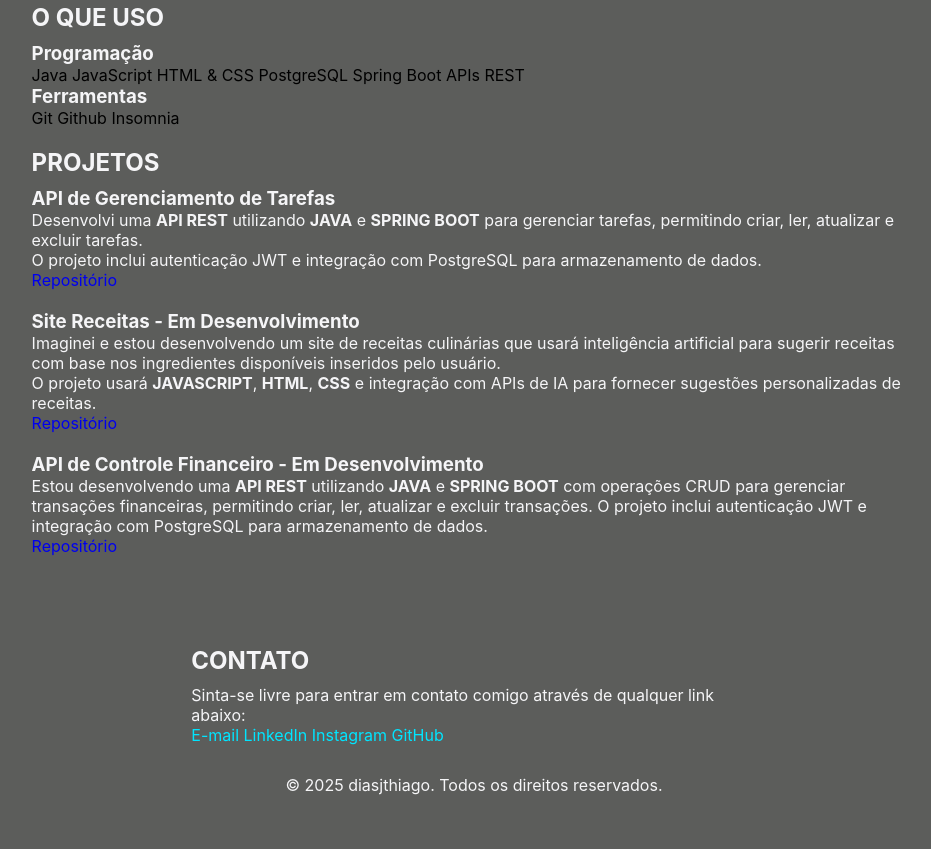
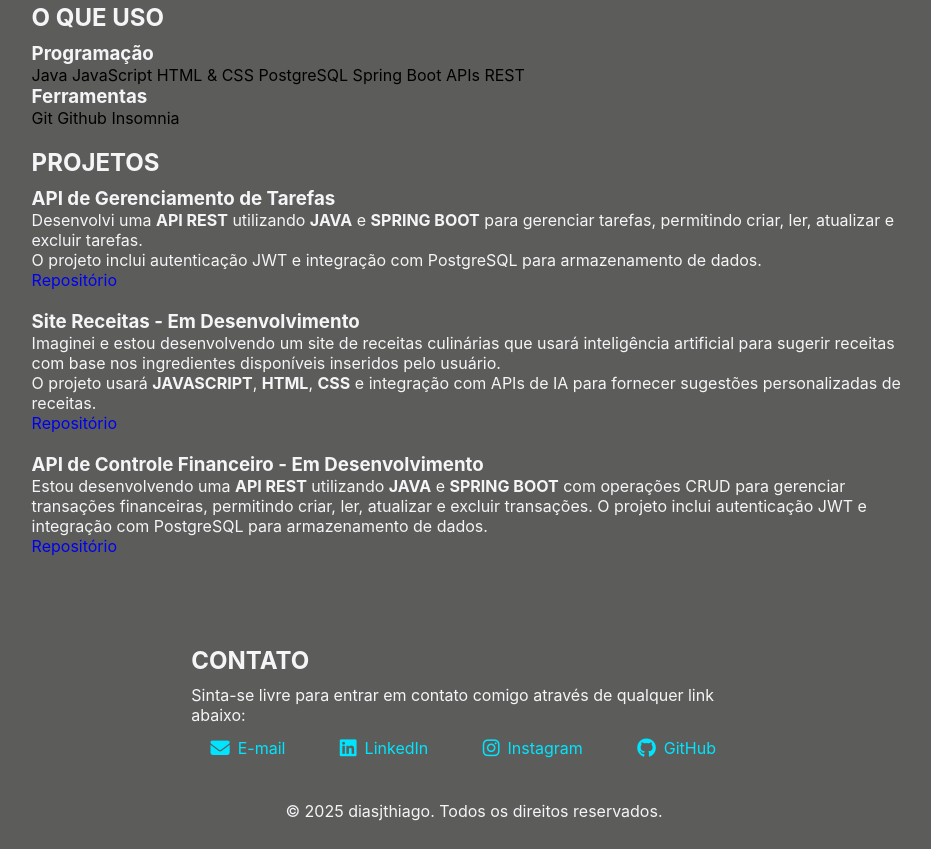
Before and after one commit to teagozz/RepositorioV2, a website with bundled scripts: page HTML/index.html in a window 1280 px wide. Shown: the part 1124-1973 px from the top of the page, without its empty margins (166-1097 px from the left). Before the commit the page ends 1947 px from the top, so only its background shows below. Built offline with nearby package versions, Linux system fonts and the light colour scheme; a script that the page names is missing.

Commit message:
Adição de biblioteca de ícones Font Awesome e atualização dos links de contato.

```diff
--- a/CSS/style.css
+++ b/CSS/style.css
@@ -3,9 +3,9 @@
 :root {
   color-scheme: light dark;
 
-  --bg-body: #5C5D5B;
-  --bg-header: #3A3B39;
-  --text-muted: #F5F5F7;
+  --bg-body: #5c5d5b;
+  --bg-header: #3a3b39;
+  --text-muted: #f5f5f7;
   --color-accent: #00e5ff;
   --color-accent-hover: #00e5ff;
   --color-accent-sb: #00e5ff;
@@ -24,10 +24,9 @@
 body {
   margin-top: 3%;
   background-color: var(--bg-body);
-  background-image: url('../IMG/bg-image.jpg');
+  background-image: url("../IMG/bg-image.jpg");
   background-size: cover;
   background-position: center;
-
 }
 
 h3,
@@ -51,7 +50,7 @@ a:visited {
   top: 10px;
   left: 20%;
   right: 20%;
-  margin: 0;
+  margin: auto;
   padding: 10px 30px 10px 10px;
   display: flex;
   align-items: center;
@@ -117,18 +116,20 @@ a:visited {
   width: 100%;
   text-align: left;
 }
+
 .hero-titulo {
   margin-bottom: 10px;
-  font-size: clamp(2.5rem,5.5vw,4.5rem);
+  font-size: clamp(2.5rem, 5.5vw, 4.5rem);
   font-weight: 800;
   line-height: 1.05;
   letter-spacing: -2px;
   text-transform: uppercase;
 }
+
 .hero-subtitulo {
   font-size: 1.5em;
   margin-bottom: 20px;
-  font-size: clamp(1.rem,3vw,2.5rem);
+  font-size: clamp(1rem, 3vw, 2.5rem);
   font-weight: 600;
   line-height: 1.2;
   color: var(--color-accent-sb);
@@ -162,16 +163,38 @@ a:visited {
   color: var(--color-accent);
   transition: color 0.3s ease;
 }
+
 .nav-link:hover,
 .dias:hover {
   color: var(--color-accent-hover);
 }
 
+.sociais-footer {
+  display: flex;
+  flex-wrap: wrap;
+  gap: 1rem;
+}
+
 .sociais {
+  display: flex;
+  align-items: center;
+  gap: 0.5rem;
+  padding: 0.8rem 1.2rem;
+  border-radius: 8px;
   text-decoration: none;
   color: var(--color-accent);
   transition: color 0.3s ease;
 }
+
+.sociais:hover {
+  transform: translateY(-2px);
+  background: #333;
+}
+
+.sociais i {
+  font-size: 1.2rem;
+}
+
 .sociais:visited {
   color: var(--color-accent);
 }
@@ -181,6 +204,7 @@ a:visited {
   text-transform: uppercase;
   transition: color 0.3s ease;
 }
+
 .strong:hover {
   color: var(--color-accent-hover);
 }
--- a/HTML/index.html
+++ b/HTML/index.html
@@ -19,6 +19,9 @@
     <script>
         const { animate } = anime;
     </script>
+
+    <!-- biblioteca para ícones -->
+    <link rel="stylesheet" href="https://cdnjs.cloudflare.com/ajax/libs/font-awesome/6.5.2/css/all.min.css">
 </head>
 
 <body>
@@ -33,7 +36,7 @@
         <nav class="nav-links">
             <a class="nav-link" href="#home">Home</a>
             <a class="nav-link" href="#projetos">Projetos</a>
-            <a class="nav-link" href="../HTML/contato.html" target="_blank" rel="noopener noreferrer">Contato</a>
+            <a class="nav-link" href="#contato">Contato</a>
         </nav>
 
     </header>
@@ -155,18 +158,21 @@
     </main>
 
     <footer class="footer">
-        <section class="contato-container">
+        <section class="contato-container" id="contato">
             <h2 class="titulo">Contato</h2>
             <p class="contato-texto">Sinta-se livre para entrar em contato comigo através de qualquer link abaixo:</p>
             <div class="sociais-footer">
                 <a class="sociais" id="email" href="mailto:thiago2020dias@gmail.com" target="_blank"
-                    rel="noopener noreferrer"> E-mail</a>
+                    rel="noopener noreferrer"><i class="fa-solid fa-envelope"></i>E-mail</a>
+
                 <a class="sociais" id="linkedin" href="https://www.linkedin.com/in/thiagodjardim/" target="_blank"
-                    rel="noopener noreferrer">LinkedIn</a>
+                    rel="noopener noreferrer"><i class="fa-brands fa-linkedin"></i>LinkedIn</a>
+
                 <a class="sociais" id="instagram" href="https://www.instagram.com/diasjthiago/" target="_blank"
-                    rel="noopener noreferrer">Instagram</a>
+                    rel="noopener noreferrer"><i class="fa-brands fa-instagram"></i>Instagram</a>
+
                 <a class="sociais" id="github" href="https://github.com/teagozz" target="_blank"
-                    rel="noopener noreferrer">GitHub</a>
+                    rel="noopener noreferrer"><i class="fa-brands fa-github"></i>GitHub</a>
             </div>
         </section>
 
```
Also changed, not shown: HTML/contato.html (+11 -1 lines).
